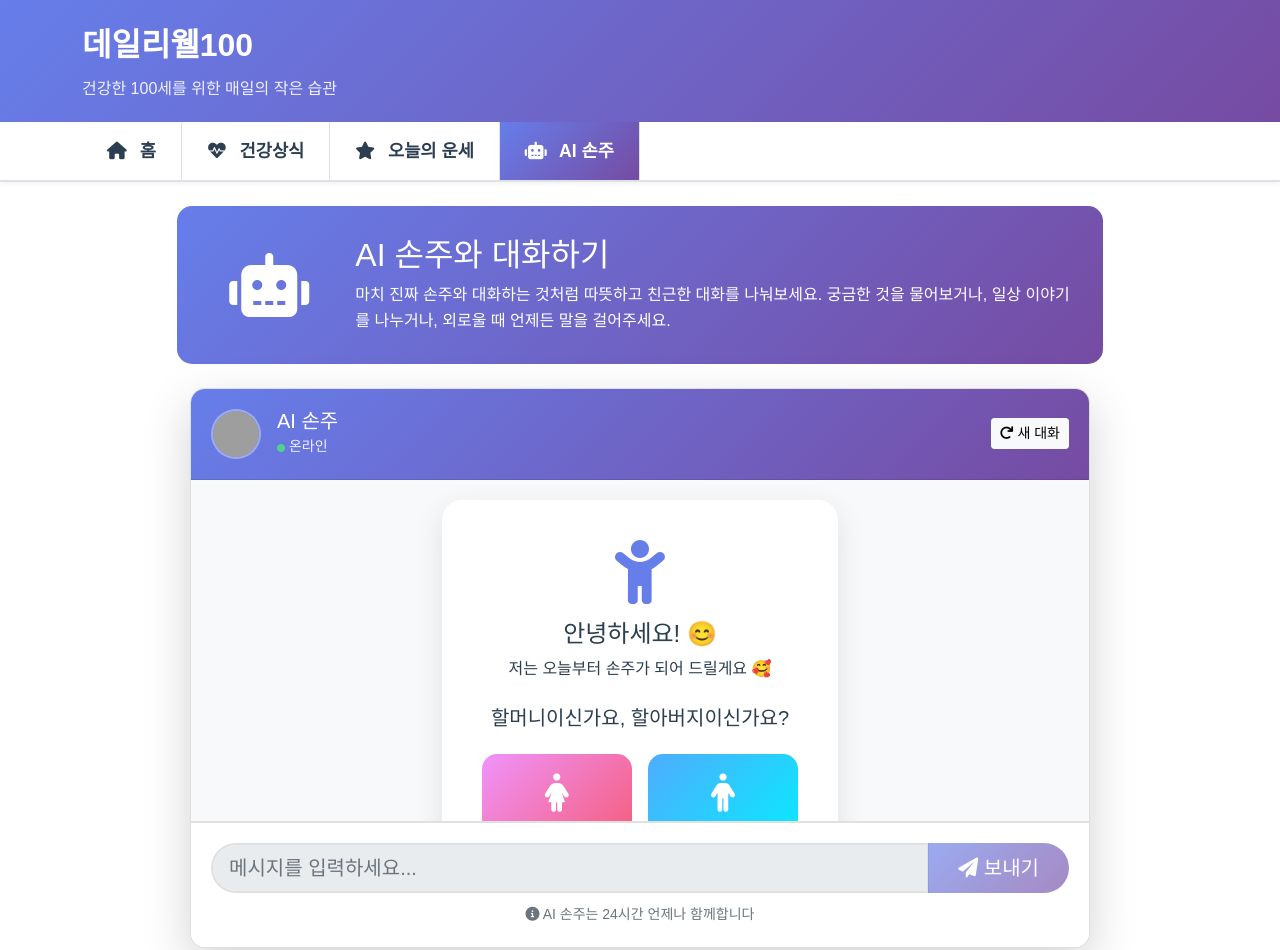
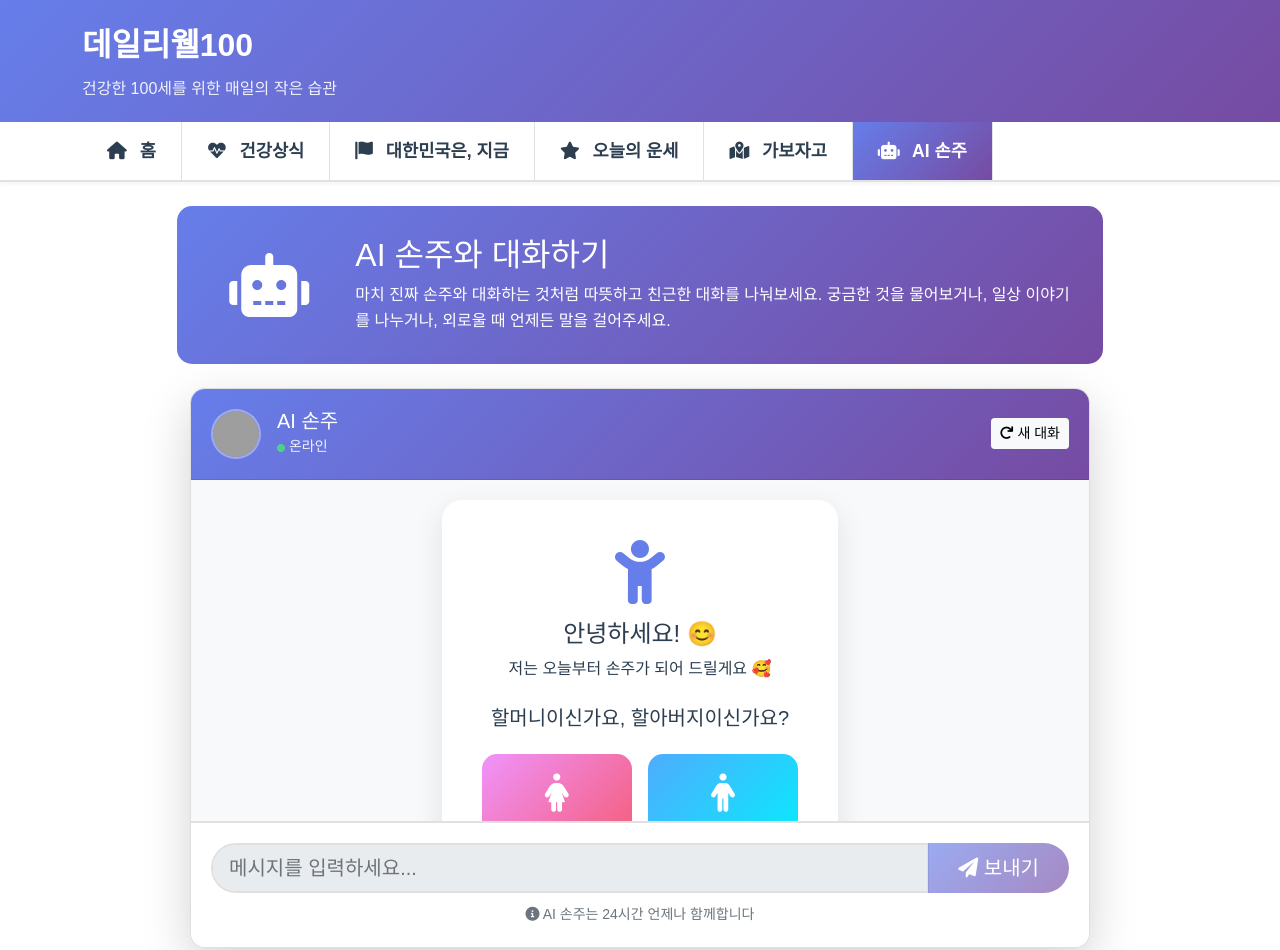
Before and after one commit to wondoyeon12-cpu/dailywell100.github.io, a website: page ai-grandson.html in a window 1280 px wide. Shown: the top 950 px of the page. Drawn offline with nearby package versions, Linux system fonts and the light colour scheme; grey boxes are pictures that could not be loaded.

Commit message:
fix: add missing navigation links to fortune and ai-grandson pages

```diff
--- a/ai-grandson.html
+++ b/ai-grandson.html
@@ -37,8 +37,18 @@
                     </a>
                 </li>
                 <li class="nav-item">
+                    <a class="nav-link" href="korea-now.html">
+                        <i class="fas fa-flag"></i> 대한민국은, 지금
+                    </a>
+                </li>
+                <li class="nav-item">
                     <a class="nav-link" href="fortune.html">
                         <i class="fas fa-star"></i> 오늘의 운세
+                    </a>
+                </li>
+                <li class="nav-item">
+                    <a class="nav-link" href="go-now.html">
+                        <i class="fas fa-map-location-dot"></i> 가보자고
                     </a>
                 </li>
                 <li class="nav-item">
```
Also changed, not shown: fortune.html (+10 -0 lines).
